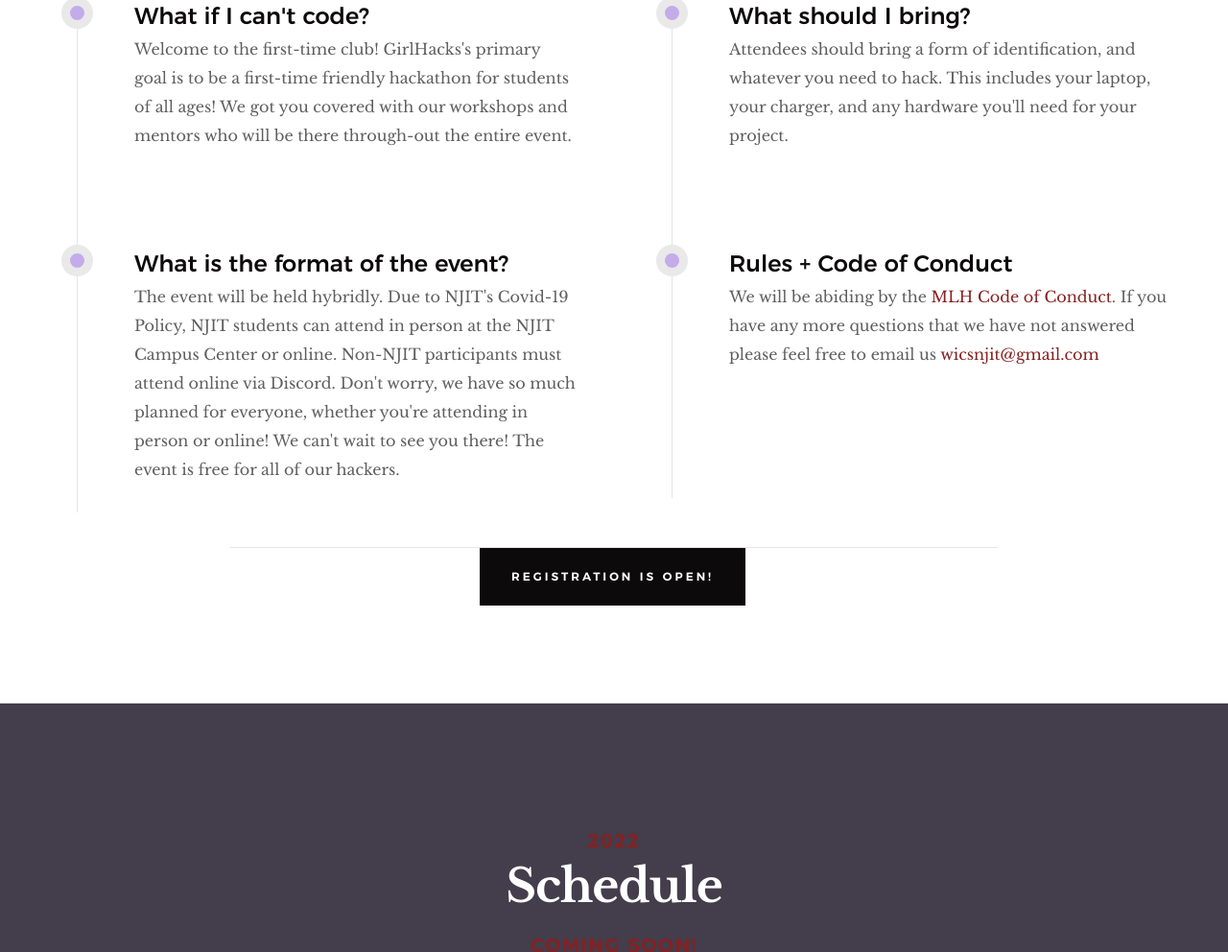
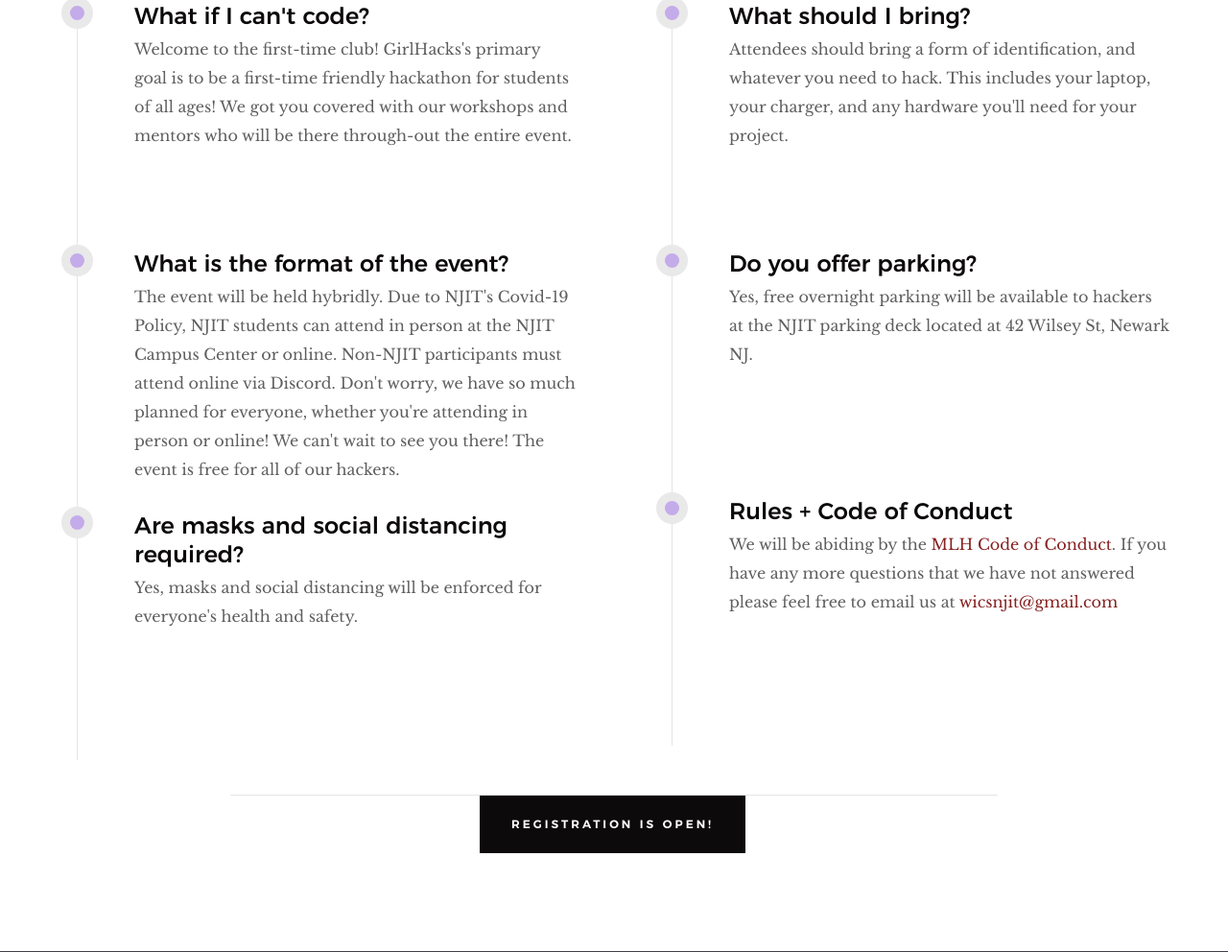
Before and after one commit to GirlHacks/girlhacks.github.io, a plain HTML site: page index.html in a window 1280 px wide. Shown: the part 3955-4947 px from the top of the page at 96% size. Drawn offline with Linux system fonts and the light colour scheme.

Commit message:
added covid 19 policies and parking info

```diff
--- a/index.html
+++ b/index.html
@@ -267,6 +267,18 @@
                         </div>
                     </div> <!-- end timeline__block -->
 
+                    <div class="timeline__block">
+                        <div class="timeline__bullet"></div>
+                        <div class="timeline__header">
+
+                            <h3>Are masks and social distancing required?</h3>
+
+                        </div>
+                        <div class="timeline_desc">
+                            <p>Yes, masks and social distancing will be enforced for everyone's health and safety. </p>
+                        </div>
+                    </div> <!-- end timeline__block-->
+
                 </div> <!-- end timeline -->
             </div> <!-- end left -->
 
@@ -280,7 +292,7 @@
 
                         </div>
                         <div class="timeline__desc">
-                            <p>Why don't we build something new? The whole fun of this hackathon is building something new from scratch with a team or alone. Oh ya we also have a team building session so don't panic if you don't have a team before coming!</p>
+                            <p>Why don't we build something new? The whole fun of this hackathon is building something new from scratch with a team or alone. We also have a team building session so don't panic if you don't have a team before coming!</p>
                         </div>
                     </div> <!-- end timeline__block -->
 
@@ -297,12 +309,22 @@
                     <div class="timeline__block">
                         <div class="timeline__bullet"></div>
                         <div class="timeline__header">
+                            <h3>Do you offer parking?</h3>
+                        </div>
+                        <div class="timeline__desc">
+                            <p>Yes, free overnight parking will be available to hackers at the NJIT parking deck located at 42 Wilsey St, Newark NJ.  </p>
+                        </div>
+                    </div> <!-- end timeline__block -->
+
+                    <div class="timeline__block">
+                        <div class="timeline__bullet"></div>
+                        <div class="timeline__header">
 
                             <h3>Rules + Code of Conduct</h3>
 
                         </div>
                         <div class="timeline__desc">
-                            <p>We will be abiding by the <a href= "http://mlh.io/code-of-conduct">MLH Code of Conduct</a>. If you have any more questions that we have not answered please feel free to email us <a href="">wicsnjit@gmail.com</a></p>
+                            <p>We will be abiding by the <a href= "http://mlh.io/code-of-conduct">MLH Code of Conduct</a>. If you have any more questions that we have not answered please feel free to email us at <a href="">wicsnjit@gmail.com</a></p>
                         </div>
                     </div> <!-- end timeline__block -->
 
```
